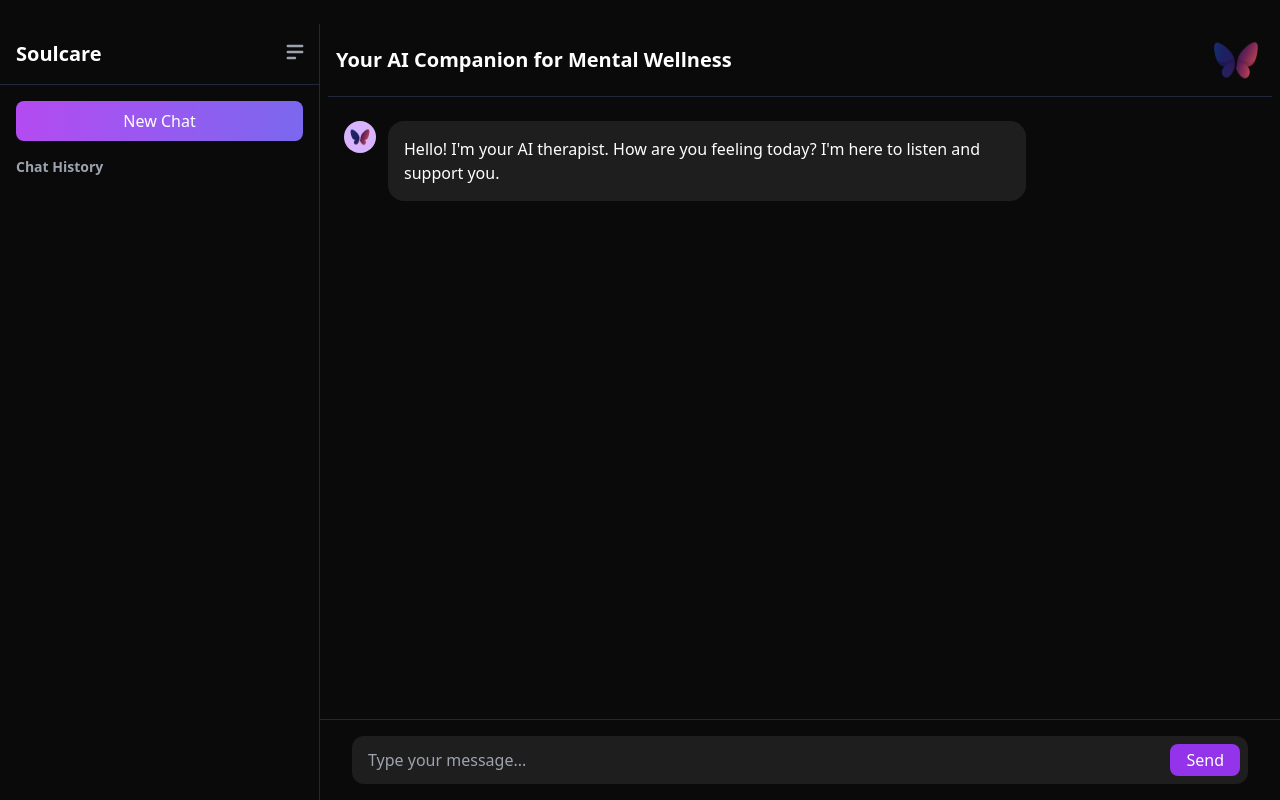
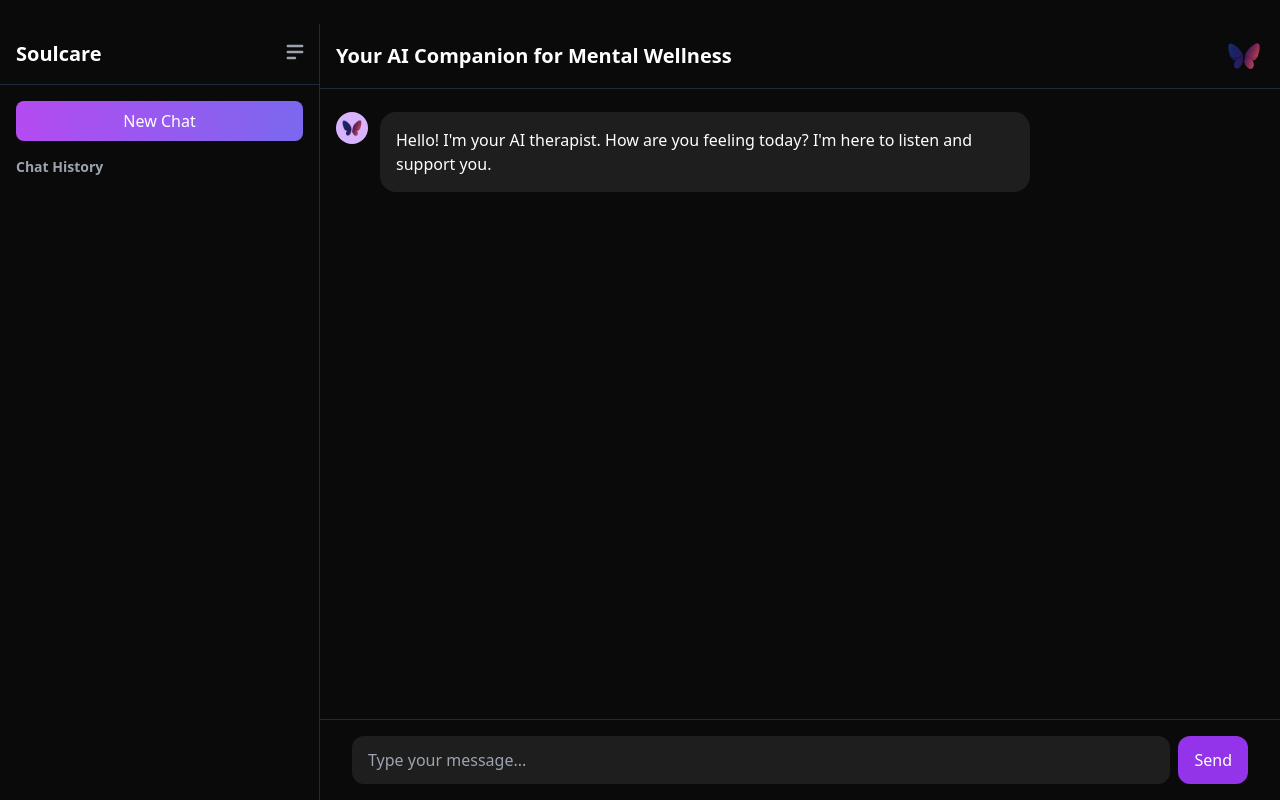
Before and after one commit to Kumushai9919/soulcare-ai, a React (Vite) app: page /chat in a window 1280 px wide. Built offline with nearby package versions, Linux system fonts and the light colour scheme.

Commit message:
fix(api): resolve Gemini API connectivity in production

```diff
--- a/src/sections/chat/ChatInterface.tsx
+++ b/src/sections/chat/ChatInterface.tsx
@@ -217,30 +217,30 @@ const ChatInterface = ({}: Props) => {
         </div>
 
         {/* Main Chat Area */}
-        <div
-          className={`flex-1 flex flex-col transition-all duration-300
-        ${isSidebarOpen ? "ml-80" : "ml-10"}`}
-        >
-          {/* Header */}
-          <div className="flex justify-between items-center mx-2 p-2 border-b border-gray-800">
-            <h2 className="hidden sm:block text-base sm:text-xl font-bold text-white">
+        <div className={`flex-1 flex flex-col transition-all duration-300
+          ${isSidebarOpen ? 'ml-80' : 'ml-10'}`}>
+          {/* Fixed Header */}
+          <div className={`fixed top-6 right-0 z-40 flex justify-between items-center px-4 py-3
+            border-b border-gray-800 bg-[#0A0A0A] transition-all duration-300
+            ${isSidebarOpen ? 'left-80' : 'left-10'}`}>
+            <h2 className="hidden sm:block text-base sm:text-xl font-bold text-white truncate">
               Your AI Companion for Mental Wellness
             </h2>
-            <Link to="/" className="flex flex-col items-start gap-2">
+            <Link to="/" className="flex-shrink-0">
               <img
                 src="/soul2.png"
                 alt="Soulcare Logo"
-                className="h-10 sm:h-14 w-auto hover:opacity-80 transition-opacity "
+                className="h-8 sm:h-10 w-auto hover:opacity-80 transition-opacity"
               />
             </Link>
           </div>
 
-          {/* Messages */}
-          <div className="flex-1 overflow-y-auto p-6 space-y-6">
+          {/* Messages - Add top padding to account for fixed header */}
+          <div className="flex-1 overflow-y-auto pt-16 px-4 pb-20">
             {messages.map((message, index) => (
               <div
                 key={index}
-                className={`flex ${
+                className={`flex ${index === 0 ? 'mt-6' : ''} ${
                   message.role === "user" ? "justify-end" : "justify-start"
                 }`}
               >
@@ -280,34 +280,33 @@ const ChatInterface = ({}: Props) => {
             )}
           </div>
 
-          {/* Input Area */}
-          <div
-            className={`fixed bottom-0 right-0 p-4 border-t border-gray-800
-        bg-[#0A0A0A] transition-all duration-300
-        ${isSidebarOpen ? "left-80" : "left-0"}`}
-          >
-            <div className="max-w-4xl mx-auto relative">
+          {/* Fixed Input Area */}
+          <div className={`fixed bottom-0 right-0 p-4 border-t border-gray-800
+          bg-[#0A0A0A] transition-all duration-300
+          ${isSidebarOpen ? 'left-80' : 'left-0'}`}>
+            <div className="max-w-4xl mx-auto flex items-center gap-2">
               <input
                 type="text"
                 value={input}
                 onChange={(e) => setInput(e.target.value)}
                 onKeyPress={(e) => e.key === "Enter" && handleSend()}
                 placeholder="Type your message..."
-                className="w-full bg-[#1E1E1E] text-white rounded-xl px-4 py-3 pr-20 focus:outline-none focus:ring-2 focus:ring-purple-600 text-xs sm:text-base"
+                className="flex-1 bg-[#1E1E1E] text-white rounded-xl px-4 py-3
+                focus:outline-none focus:ring-2 focus:ring-purple-600
+                text-xs sm:text-base"
                 disabled={isLoading}
               />
               <button
                 onClick={handleSend}
                 disabled={isLoading}
-                className={`absolute right-2 top-1/2 transform -translate-y-1/2 bg-purple-600 text-white px-4 py-1 rounded-lg text-xs sm:text-base ${
-                  isLoading
-                    ? "opacity-50 cursor-not-allowed"
-                    : "hover:bg-purple-700"
-                }`}
+                className={`flex-shrink-0 bg-purple-600 text-white px-4 py-3
+                rounded-xl text-xs sm:text-base transition-colors
+                ${isLoading ? "opacity-50 cursor-not-allowed" : "hover:bg-purple-700"}`}
               >
                 Send
               </button>
             </div>
+
           </div>
         </div>
       </div>
```
